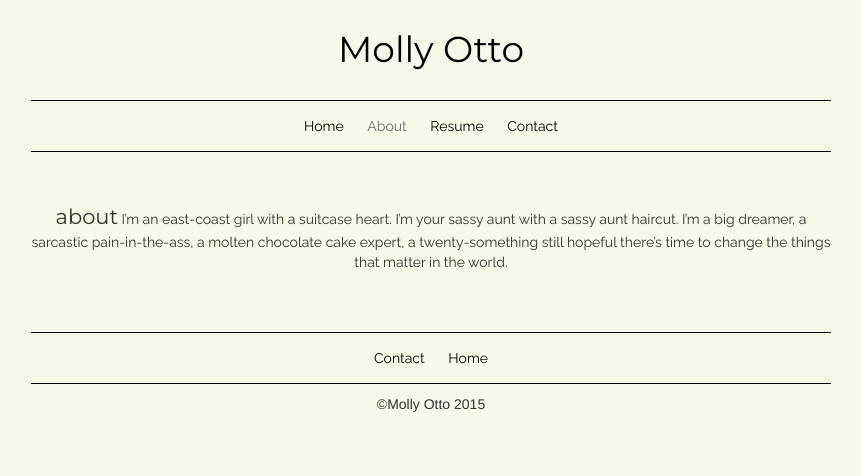
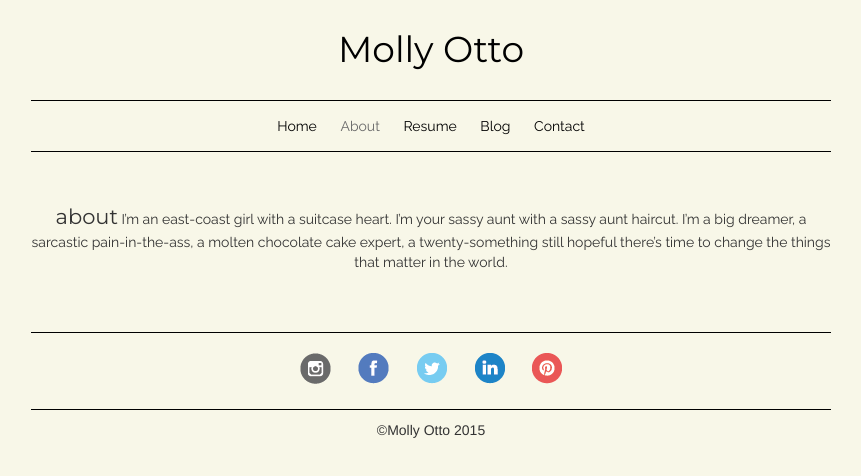
Before and after one commit to mollyotto/motto, a plain HTML site: page pages/about.html in a window 1280 px wide. Shown: the whole page, without its empty margins (209-1070 px from the left). Drawn offline with nearby package versions, Linux system fonts and the light colour scheme.

Commit message:
adds social icons and blog

```diff
--- a/pages/about.html
+++ b/pages/about.html
@@ -17,6 +17,7 @@
 			<a href="../index.html">Home</a>
 			<a href="#" class="active-link">About</a>
 			<a href="resume.html">Resume</a>
+			<a href="http://messofalife.com" target="_blank">Blog</a>
 			<a href="contact.html">Contact</a>
 		</nav> <!--closing main nav-->
 	</header>
@@ -25,8 +26,13 @@
 	</div>
 	<footer>
 		<nav>
-			<a href="index.html">Contact</a>
-			<a href="#">Home</a>
+			<ul>
+				<li class="social"> <a href="https://instagram.com/mottomatic"> <img src="../images/Icons/insta.png"> </a> </li>
+				<li class="social"> <a href="https://www.facebook.com/mollygotto"> <img src="../images/Icons/fb.png"> </a> </li>
+				<li class="social"> <a href="https://twitter.com/MollyOtto"> <img src="../images/Icons/tweet.png"> </a> </li>
+				<li class="social"> <a href="https://www.linkedin.com/pub/molly-otto/2b/13/b78"> <img src="../images/Icons/li.png"> </a> </li>
+				<li class="social"> <a href="https://www.pinterest.com/mgotto/"> <img src="../images/Icons/pin.png"> </a> </li>
+			</ul>
 		</nav>
 		<p>©Molly Otto 2015</p>
 	</footer>
--- a/stylesheets/style.css
+++ b/stylesheets/style.css
@@ -57,3 +57,15 @@ a:hover{
 footer p{
 	padding:10px;
 }
+
+ul{
+	list-style: none;
+	padding-left: 0px;
+	padding: 0px;
+}
+
+.social {
+	display: inline-block;
+	padding: 5px 2px 0px 2px;
+	margin: 0px;
+}
```
Also changed, not shown: index.html (+8 -2 lines), pages/contact.html (+8 -2 lines), pages/resume.html (+8 -2 lines), images/Icons/fb.png (added), images/Icons/insta.png (added), images/Icons/li.png (added), images/Icons/pin.png (added), images/Icons/tweet.png (added).
